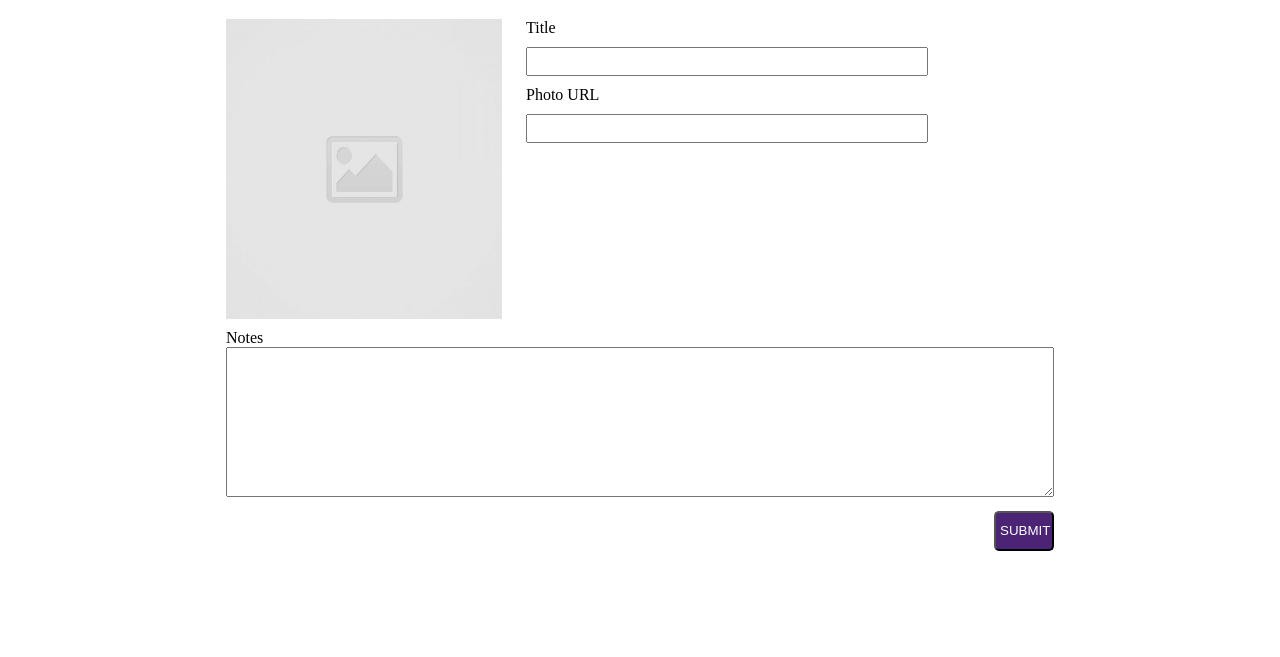
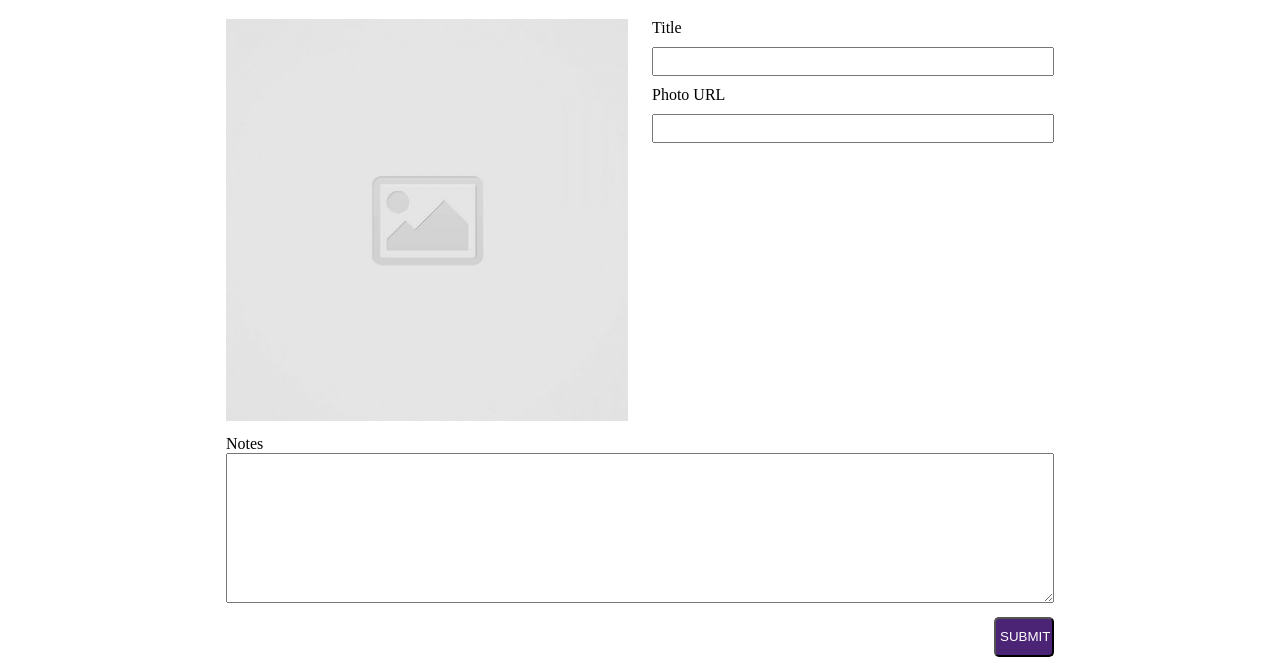
Before and after one commit to Bxvant/code-journal, a website: page index.html in a window 1280 px wide. Shown: the part 161-818 px from the top of the page. Drawn offline with Linux system fonts and the light colour scheme.

Commit message:
updated image container

```diff
--- a/css/styles.css
+++ b/css/styles.css
@@ -42,9 +42,8 @@ button {
   padding: 4px;
 }
 
-#url-photo {
-  width: 300px;
-  height: 300px;
+.photo {
+  width: 100%;
 }
 
 input:focus,
--- a/index.html
+++ b/index.html
@@ -31,10 +31,12 @@
         </div>
         <form id="entry-form">
           <div class="row">
-            <img
-              id="url-photo"
-              class="column-half"
-              src="/images/placeholder-image-square.jpg" />
+            <div class="column-half">
+              <img
+                id="url-photo"
+                class="photo"
+                src="/images/placeholder-image-square.jpg" />
+            </div>
 
             <div class="column-half">
               <label for="title">Title</label><br />
```
